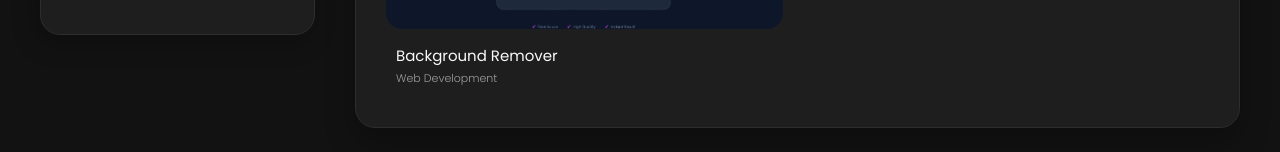
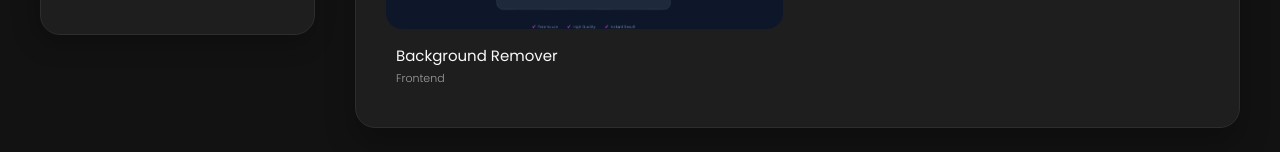
Before and after one commit to Mishra-coder/My-Portfolio, a React (Vite) app: page / in a window 1280 px wide. Both pictures are taken after a click on the button "Projects". Shown: the part 705-857 px from the top of the page. Built offline with nearby package versions, Linux system fonts and the light colour scheme.

Commit message:
content: update Background Remover category to Frontend

```diff
--- a/src/components/Portfolio.jsx
+++ b/src/components/Portfolio.jsx
@@ -20,7 +20,7 @@ const Portfolio = () => {
         },
         {
             title: "Background Remover",
-            category: "Web Development",
+            category: "Frontend",
             image: bgRemoverImg,
             link: "https://bg-remover-dm.vercel.app/",
             github: "https://github.com/Mishra-coder/BG.Remover"
```
